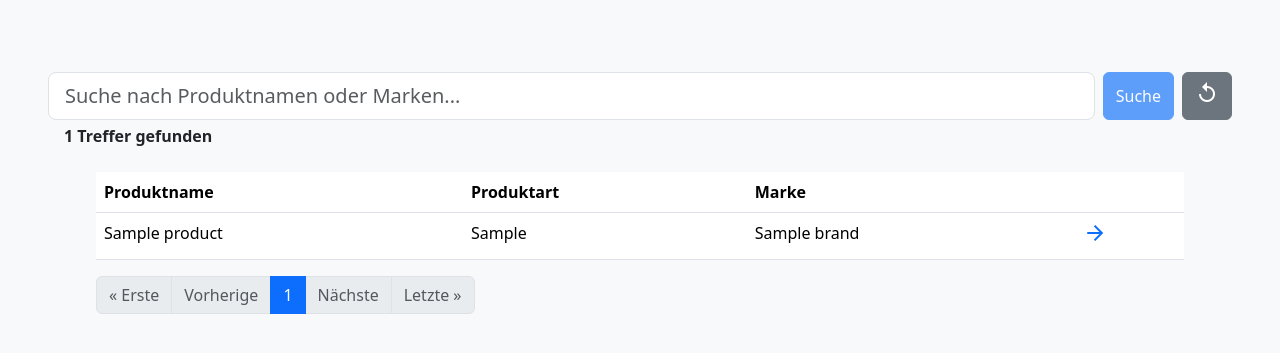
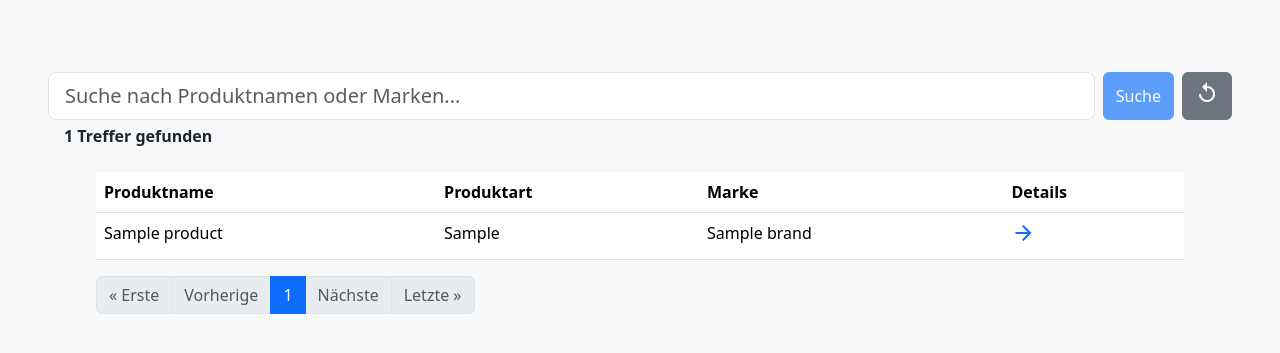
Before and after one commit to jojobeee/schrumpflation-app, a Django app: page / in a window 1280 px wide. Shown: the part 56-409 px from the top of the page. Run offline with Django 4.2, Linux system fonts and the light colour scheme; tables that the repository leaves empty hold one stand-in row (values such as "Sample post"); some libraries are stand-ins or nearby versions.

Commit message:
index.html Layout der fünf größten Schrumpflationen angepasst

```diff
--- a/product/templates/product/index.html
+++ b/product/templates/product/index.html
@@ -47,7 +47,7 @@
         <th>Produktname</th>
         <th>Produktart</th>
         <th>Marke</th>
-        <th></th>
+        <th>Details</th>
       </tr>
     </thead>
     <tbody>
@@ -121,7 +121,7 @@
 </div>
 
 <!-- Die fünf größten Schrumpflationen ausgeben -->
-<div class="container">
+<div class="me-5 ms-5 pe-5 ps-5">
   {% if largest_shrinkflations %}
   <h2>Die fünf größten Schrumpflationen</h2>
 
@@ -129,7 +129,6 @@
       <thead>
           <tr>
             <th>Produktname</th>
-            <th>Vorheriges Kaufdatum</th>
             <th>Neuestes Kaufdatum</th>
             <th>Schrumpflation (%)</th>
             <th>Details</th>
@@ -139,7 +138,6 @@
         {% for shrinkflation in largest_shrinkflations %}
           <tr>
             <td>{{ shrinkflation.product.name }}</td>
-            <td>{{ shrinkflation.previous_date }}</td>
             <td>{{ shrinkflation.newest_date }}</td>
             <td>{{ shrinkflation.shrinkflation_p_s}}</td>
             <td>
```
